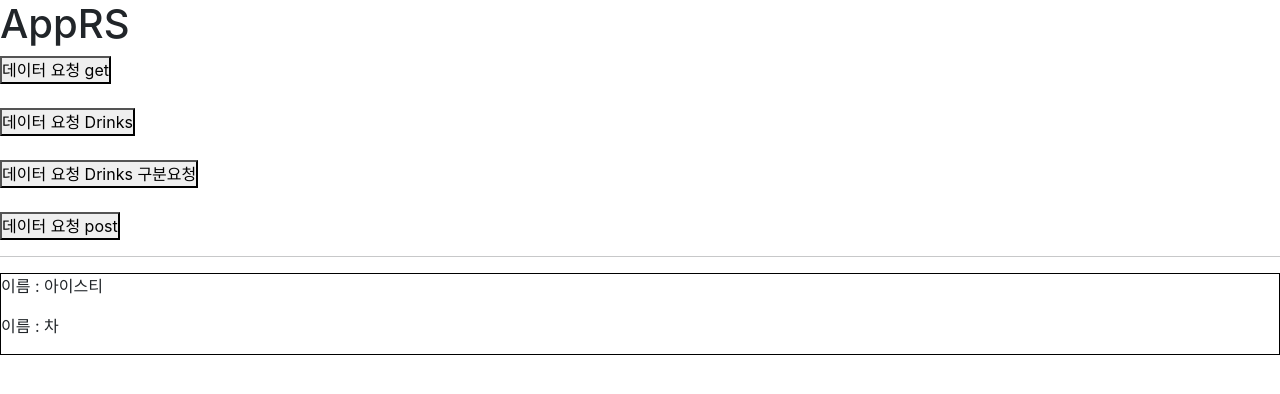
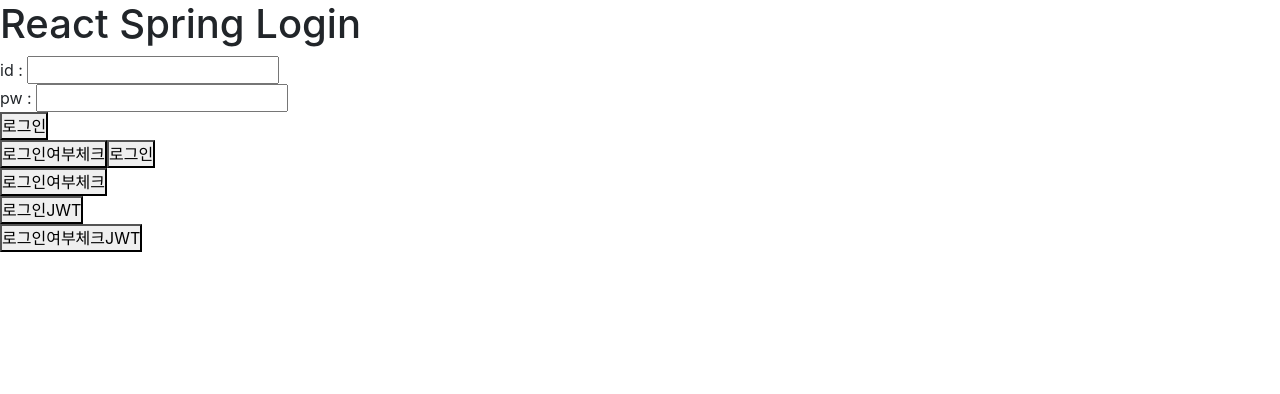
Before and after one commit to starble25/react-study, a React (Create React App) app: page / in a window 1280 px wide. Shown: the top 394 px of the page. Built offline with nearby package versions, Linux system fonts and the light colour scheme.

Commit message:
리액트 스프링 로그인 처리

```diff
--- a/src/App.js
+++ b/src/App.js
@@ -13,6 +13,7 @@
 import Quiz004 from './practice/Quiz004';
 import FoodMarket from './foodmarket/FoodMarket';
 import AppRS from './react_spring/AppRS';
+import Login from './react_spring/Login';
 
 function App() {
 
@@ -31,7 +32,8 @@
   // return <FoodMarket/>;
   // return <toDoDataList />;
   // return <temp123/>;
-  return <AppRS />;
+  // return <AppRS />;
+  return <Login />;
 }
 
 export default App;
--- /dev/null
+++ b/src/react_spring/Login.js
@@ -0,0 +1,136 @@
+import axios from "axios";
+import { useState } from "react";
+
+function Login() {
+
+    let [id, setId] = useState('');
+    let [pw, setPw] = useState('');
+
+    return (
+        <div>
+            <h1>React Spring Login</h1>
+
+            id : <input type="text" onChange={(e)=>{
+                setId(e.target.value);
+            }}></input> <br/>
+            pw : <input type="password" onChange={(e)=>{
+                setPw(e.target.value);
+            }}></input> <br/>
+            <button onClick={()=>{
+
+                axios.post(
+                    "/api/login",
+                    {
+                        id: id,
+                        pw: pw
+                    },
+                    {
+                        headers:{
+                            'Content-type':'application/json'
+                        }
+                    }
+                )
+                .then( response => {
+                    console.log(response);
+                    if( response.data === 'ok' ) { // 로그인 성공
+
+                    }
+                })
+                .catch( error => console.log(error) )
+
+            }}>로그인</button> <br/>
+
+            <button onClick={()=>{
+                axios.post('/api/loginCheck')
+                .then( response => {
+                    console.log(response.data);
+                })
+                .catch( error => console.log(error) )
+            }}>로그인여부체크</button>
+
+            <button onClick={()=>{
+                axios.post(
+                    "/api/login",
+                    {
+                        id: id,
+                        pw: pw
+                    },
+                    {
+                        headers:{
+                            'Content-type':'application/json'
+                        }
+                    }
+                )
+                .then( response => {
+                    console.log(response);
+                    if( response.data === 'ok' ) { // 로그인 성공
+
+                    }
+                })
+                .catch( error => console.log(error) )
+
+            }}>로그인</button> <br/>
+
+            <button onClick={()=>{
+                axios.post('/api/loginCheck')
+                .then( response => {
+                    console.log(response.data);
+                })
+                .catch( error => console.log(error) )
+            }}>로그인여부체크</button>
+            <br/>
+
+            <button onClick={()=>{
+                axios.post(
+                    "/api/loginJWT",
+                    {
+                        id: id,
+                        pw: pw
+                    },
+                    {
+                        headers:{
+                            'Content-type':'application/json'
+                        }
+                    }
+                )
+                .then( response => {
+                    console.log(response);  //로그인 성공
+                    let accessToken = response.data;
+                    // 다음에 API 요청할 때 사용할 수 있게 토큰은 localStorage 저장 해둔다
+                    localStorage.setItem("accessToken", accessToken);
+                    // 로그인 성공한 토큰 저장
+
+                    // + 로그인 성공 시 해야하는 처리 (페이지 전환, 성공메시지...)
+                })
+                .catch( error => console.log(error) )
+
+            }}>로그인JWT</button> <br/>
+
+            <button onClick={()=>{
+
+                console.log(localStorage.getItem("accessToken"));
+
+                axios.post(
+                    '/api/loginCheckJWT',
+                    {
+                        param1: "abc"
+                    },
+                    {
+                        headers: {
+                            "Content-Type" : "application/json",
+                            "Authorization" : "Bearer " + localStorage.getItem("accessToken")
+                        }
+                    }
+                )
+                .then( response => {
+                    console.log(response.data);
+                    //후처리 -> 화면 갱신 state변수 설정 ....
+                })
+                .catch( error => console.log(error) )
+
+            }}>로그인여부체크JWT</button>
+        </div>
+    );
+}
+
+export default Login;
```
